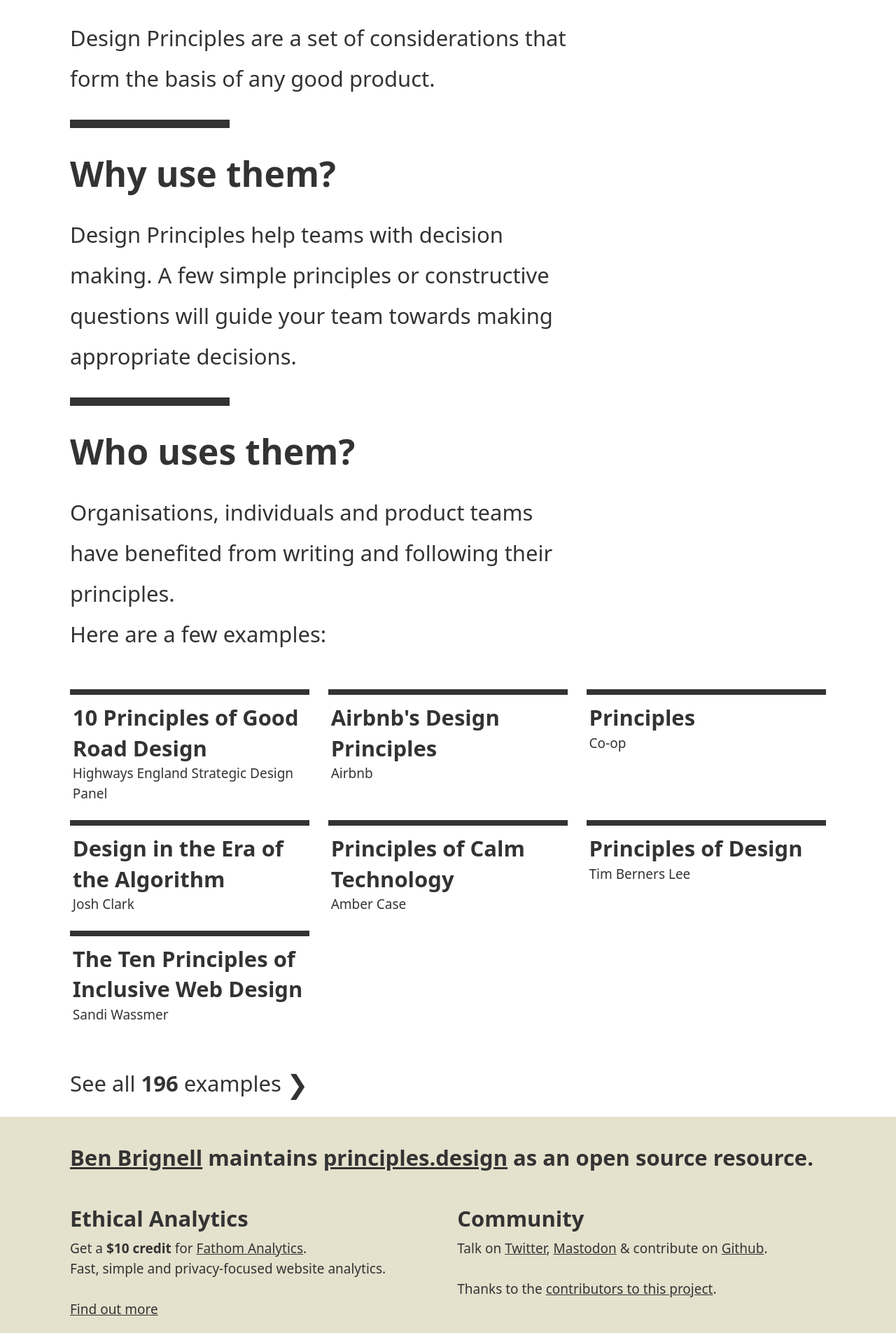
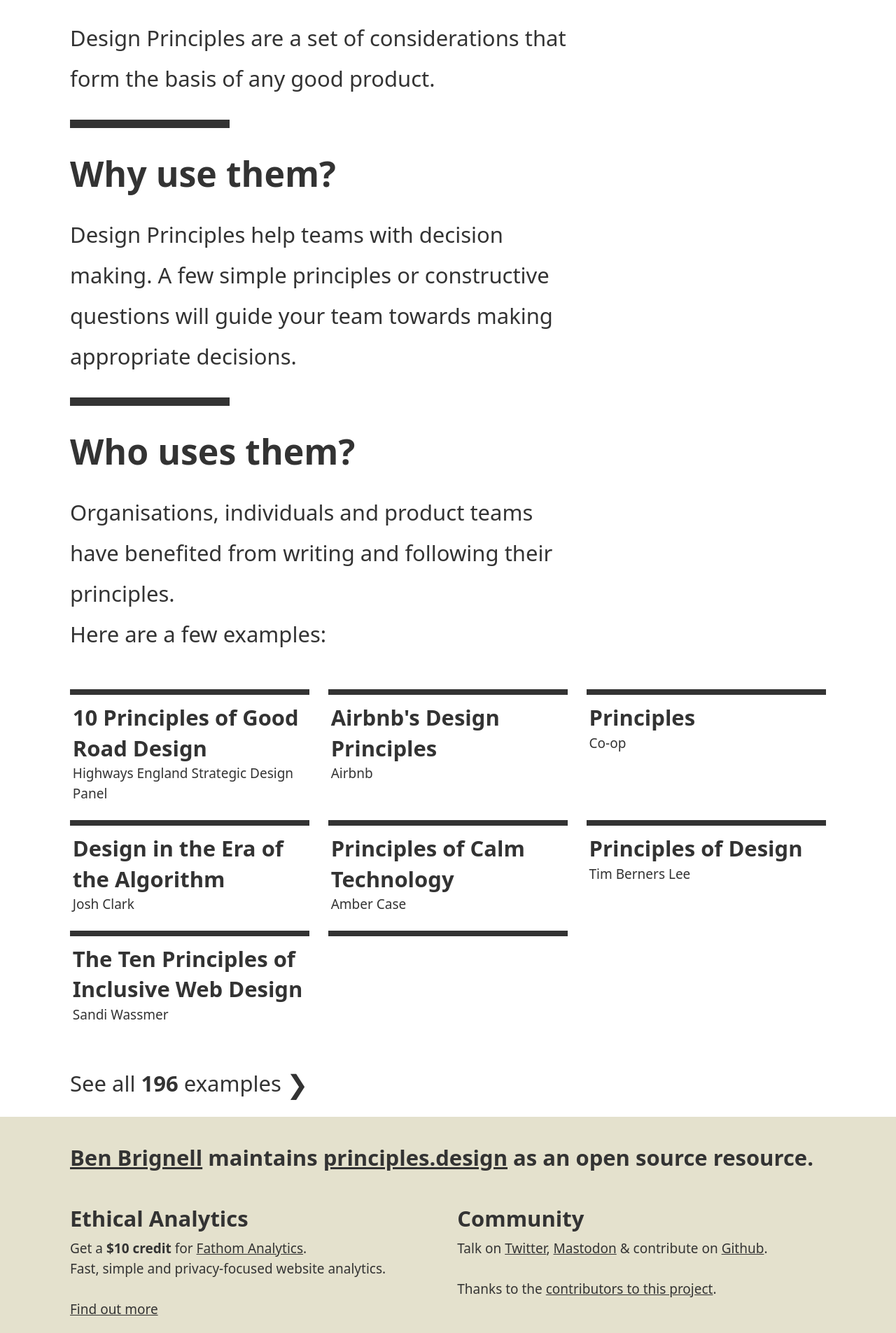
Before and after one commit to benbrignell/principles.design, a Jekyll site: the page built from index.html, in a window 1280 px wide. Shown: the part 1189-3094 px from the top of the page at 70% size. Built offline with Jekyll 4.4.1, drawn with Linux system fonts in a browser that asks for light colours; comment, search, counter and statistics services are not loaded.

Commit message:
added container to ghost tile

```diff
--- a/_includes/block-tile-ghost.html
+++ b/_includes/block-tile-ghost.html
@@ -6,7 +6,7 @@
 </div>
 {% endcomment %}
 
-<div id="carbs">
+<div class="tile" id="carbs">
   <noscript>
     <div class="tile ghost" id="contributeTile">
       <h2 class="h3 lhs"><a href="{{site.contribute-url}}">Got something <br>to add?</a></h2>
```
